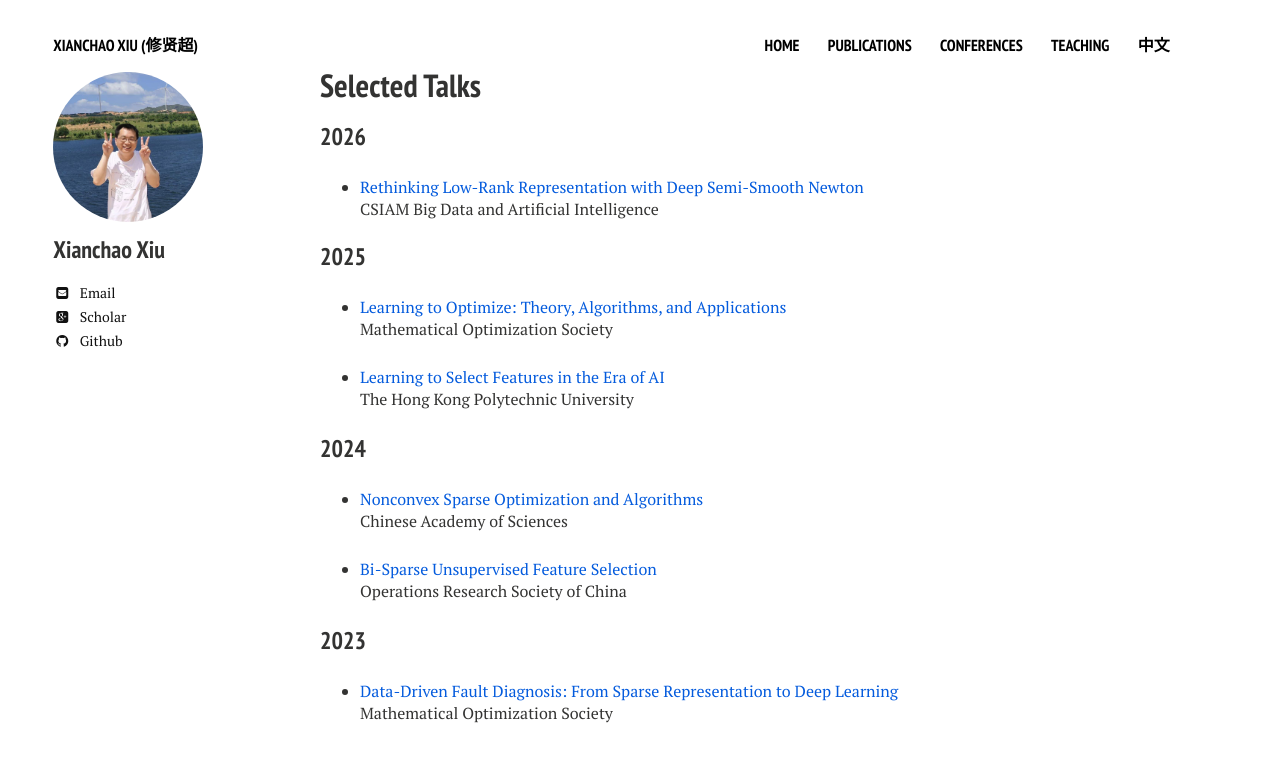
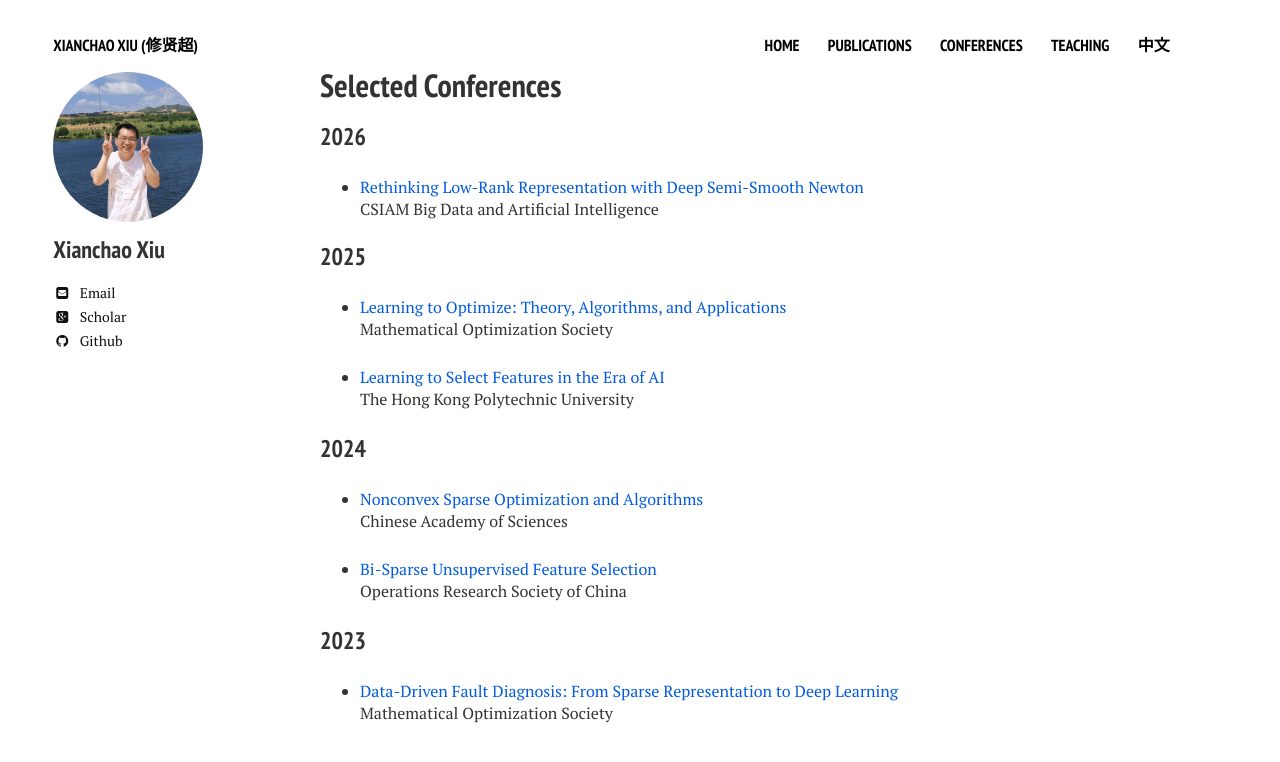
Before and after one commit to xianchaoxiu/xianchaoxiu.github.io, a Jekyll site: the page built from talks/index.md, in a window 1280 px wide. Shown: the top 762 px of the page. Built offline with Jekyll 4.4.1, drawn with Linux system fonts in a browser that asks for light colours; nearby versions of some CDN libraries.

Commit message:
Update index.md

```diff
--- a/talks/index.md
+++ b/talks/index.md
@@ -1,7 +1,7 @@
 ---
 layout: page
-permalink: /talks/
-title: Selected Talks
+permalink: /conferences/
+title: Selected Conferences
 tags: [talks]
 comments: false
 share: false
```
